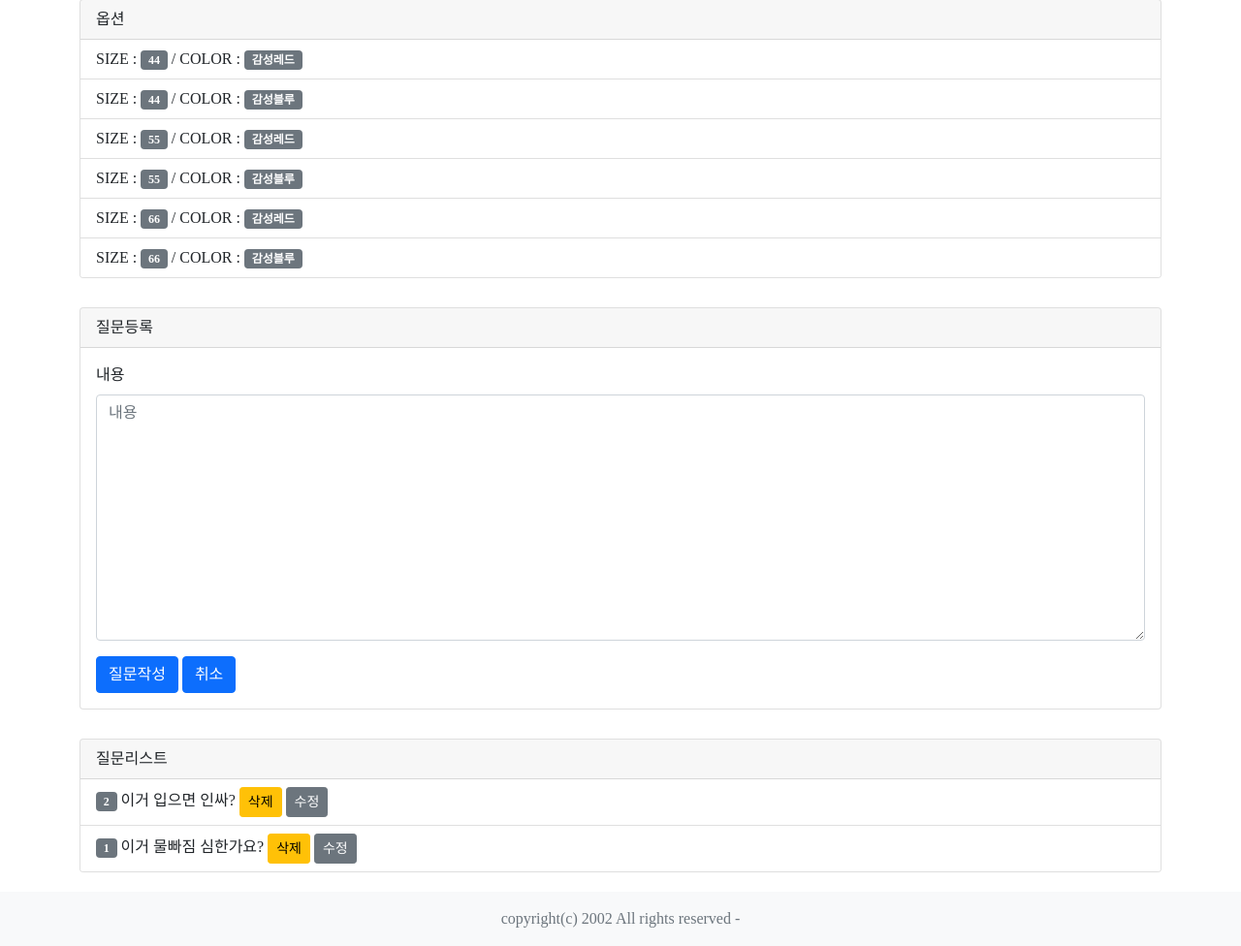
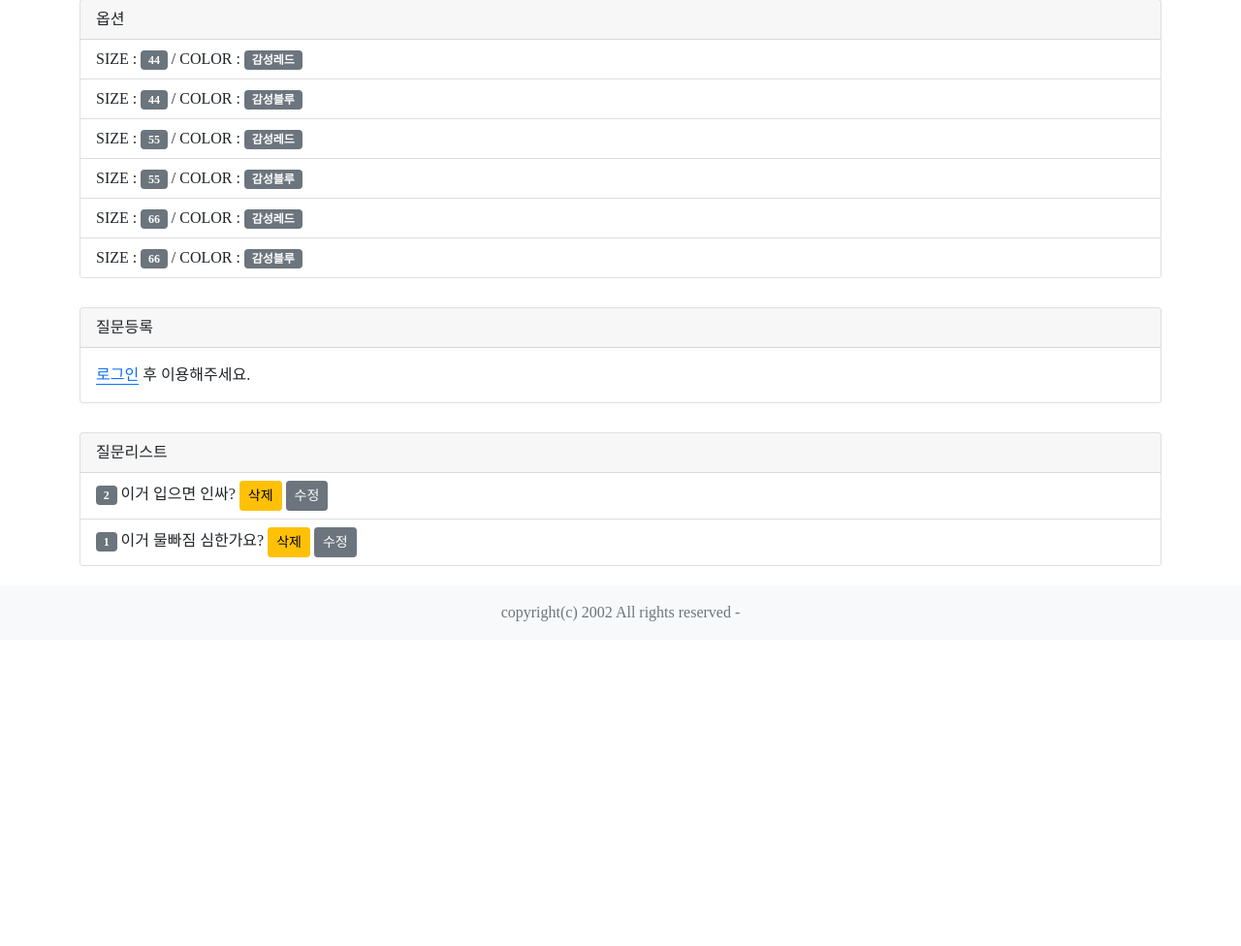
Before and after one commit to solsolsol11/market_project, a Django app: page /products/1/ in a window 1280 px wide. Shown: the part 712-1688 px from the top of the page at 97% size. After the commit the page ends 1353 px from the top, so only its background shows below. Run offline with Django 3.2, Linux system fonts and the light colour scheme; data comes from the database, SQL or seed files in the repository; some libraries are stand-ins or nearby versions; some web fonts are replaced.

Commit message:
오류 수정

```diff
--- a/accounts/urls.py
+++ b/accounts/urls.py
@@ -2,8 +2,10 @@ from django.urls import path
 
 from accounts import views
 
+app_name = 'accounts'
+
 urlpatterns = [
-    path('signup/', views.signup),
-    path('signout/', views.signout),
-    path('signin/', views.signin),
+    path('signup/', views.signup, name ='signup'),
+    path('signout/', views.signout, name ='signout'),
+    path('signin/', views.signin, name ='signin'),
 ]
--- a/base/templates/layout.html
+++ b/base/templates/layout.html
@@ -43,15 +43,15 @@
                     </li>
                     {% if user.is_authenticated %}
                      <li class="nav-item">
-                        <a class="nav-link" href="accounts/signout">로그아웃</a>
+                        <a class="nav-link" href="{% url 'accounts:signout' %}">로그아웃</a>
                     </li>
 
                     {% else %}
                      <li class="nav-item">
-                        <a class="nav-link" href="accounts/signin">로그인</a>
+                        <a class="nav-link" href="{% url 'accounts:signin' %}">로그인</a>
                     </li>
                     <li class="nav-item">
-                        <a class="nav-link" href="accounts/signup">회원가입</a>
+                        <a class="nav-link" href="{% url 'accounts:signup' %}">회원가입</a>
                     </li>
                     {% endif %}
                 </ul>
--- a/products/templates/products/product_detail.html
+++ b/products/templates/products/product_detail.html
@@ -56,13 +56,16 @@
             </div>
 
             <div class="card-body">
-
-                <form method="POST" action="">
+                {% if user.is_authenticated %}
+                <form method="POST" action="{% url 'products:question_create' product.id %}">
                     {% csrf_token %}
                     {% bootstrap_form question_form %}
                     {% bootstrap_button button_type="submit" content="질문작성" %}
                     {% bootstrap_button button_type="reset" content="취소" %}
                 </form>
+                {% else %}
+                <a href="{% url 'accounts:signin' %}">로그인</a> 후 이용해주세요.
+                {% endif %}
             </div>
         </div>
 
```
